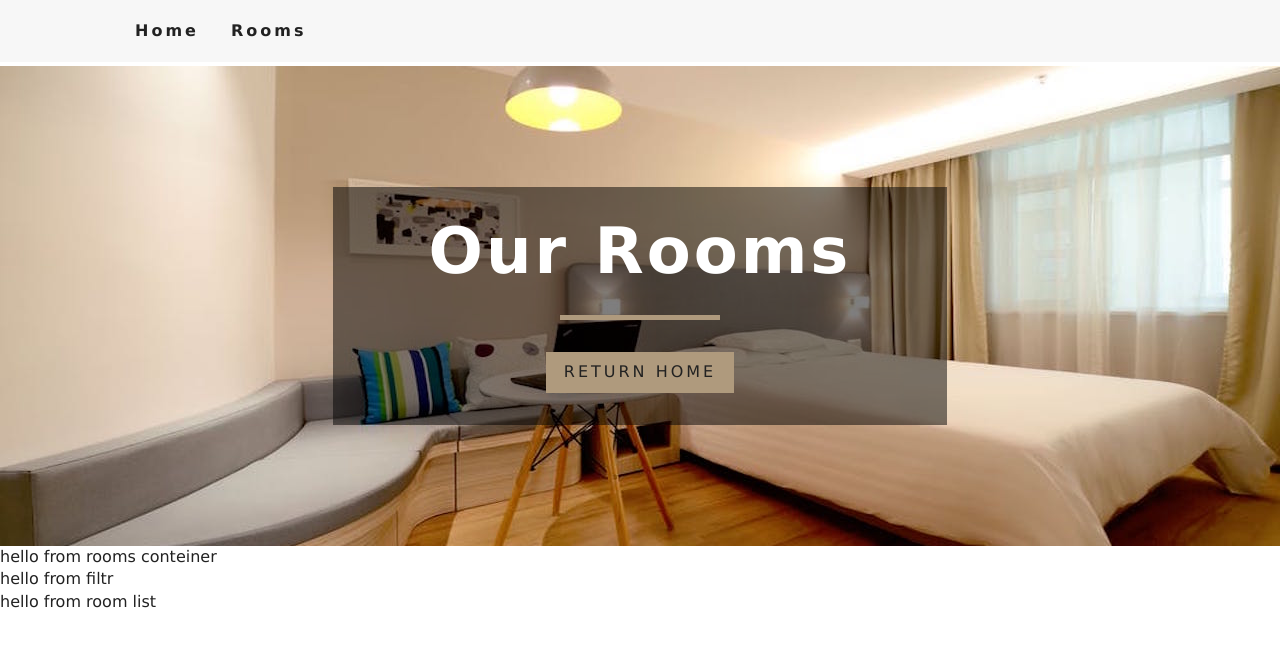
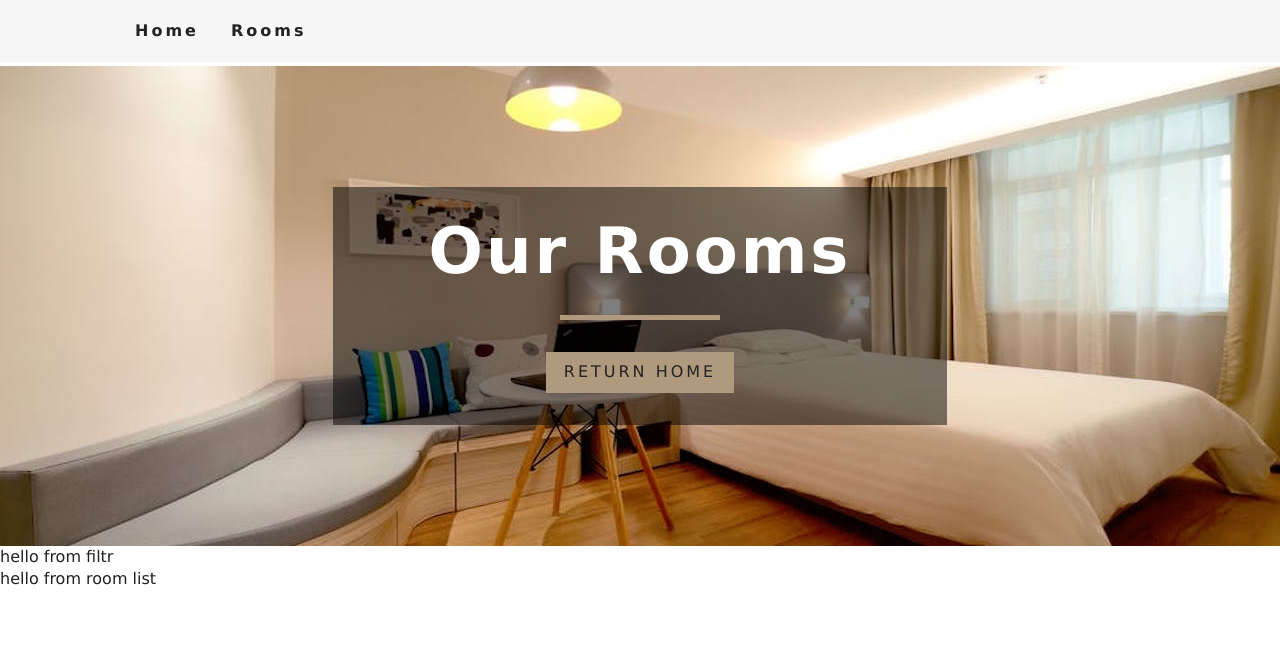
Before and after one commit to trudova/second-proj-trudova, a React (Create React App) app: page /rooms in a window 1280 px wide. Shown: the top 646 px of the page. Built offline with nearby package versions, Linux system fonts and the light colour scheme.

Commit message:
room cont rebuilt with higth order component fron  context

```diff
--- a/src/components/RoomContainer.js
+++ b/src/components/RoomContainer.js
@@ -1,27 +1,49 @@
-import React from 'react'
-import RoomFilter from './RoomFilter'
-import RoomList from './RoomList'
-import {RoomConsumer} from '../context'
-import Loading from './Loading'
-export default function RoomContainer() {
-    return (
-        <RoomConsumer>
-            {
-              (value)=>{
-                  const {loading, sortedRooms,rooms}=value;
-                  if(loading){
-                      return<Loading/>
-                  }
-                return(
-                    <div>
-            hello from rooms conteiner
-            <RoomFilter rooms={rooms}/>
-            <RoomList rooms={sortedRooms}/>
-        </div>
-                )
-              }
-            }
-        </RoomConsumer>
+import React from "react";
+import RoomsFilter from "./RoomFilter";
+import RoomsList from "./RoomList";
+import { withRoomConsumer } from "../context";
+import Loading from "./Loading";
 
-    )
+function RoomContainer({ context }) {
+  const { loading, sortedRooms, rooms } = context;
+  if (loading) {
+    return <Loading />;
+  }
+  return (
+    <>
+      <RoomsFilter rooms={rooms} />
+      <RoomsList rooms={sortedRooms} />
+    </>
+  );
 }
+
+export default withRoomConsumer(RoomContainer);
+//rebuilt with higth order component fron  context
+
+// import React from 'react'
+// import RoomFilter from './RoomFilter'
+// import RoomList from './RoomList'
+// import {RoomConsumer} from '../context'
+// import Loading from './Loading'
+// export default function RoomContainer() {
+//     return (
+//         <RoomConsumer>
+//             {
+//               (value)=>{
+//                   const {loading, sortedRooms,rooms}=value;
+//                   if(loading){
+//                       return<Loading/>
+//                   }
+//                 return(
+//                     <div>
+//             hello from rooms conteiner
+//             <RoomFilter rooms={rooms}/>
+//             <RoomList rooms={sortedRooms}/>
+//         </div>
+//                 )
+//               }
+//             }
+//         </RoomConsumer>
+
+//     )
+// }
```
